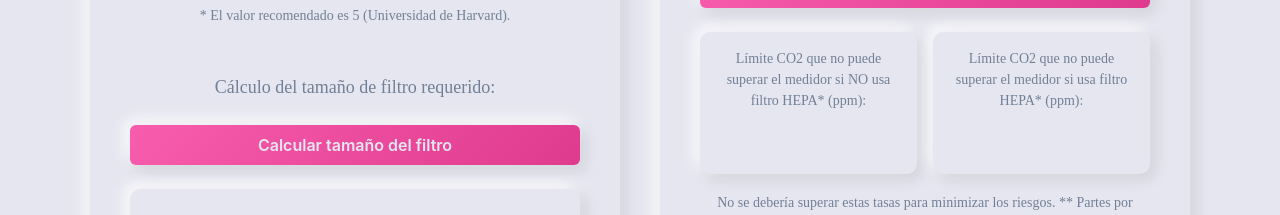
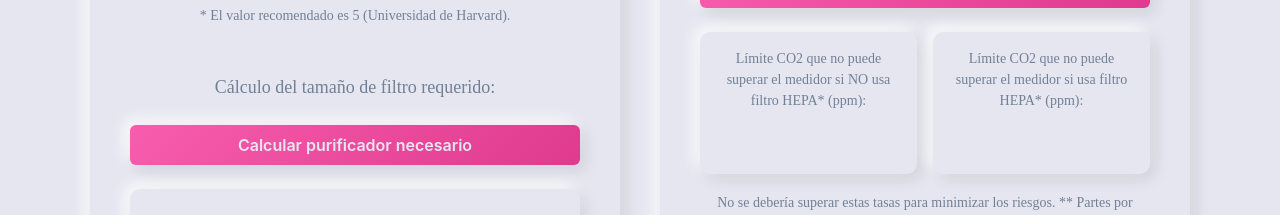
Before and after one commit to teootoledo/co2calculator, a React (Create React App) app: page / in a window 1280 px wide. Shown: the part 892-1107 px from the top of the page. Built offline with nearby package versions, Linux system fonts and the light colour scheme; a web font is replaced by a local one.

Commit message:
Fix issue #6.1 b

```diff
--- a/src/components/calculadora/CalculadoraCADR.js
+++ b/src/components/calculadora/CalculadoraCADR.js
@@ -180,7 +180,7 @@ const CalculadoraCADR = ({ room, setRoom }) => {
               loadingText="Calculando..."
               className="neuBtn2 neuBackground"
             >
-              Calcular tamaño del filtro
+              Calcular purificador necesario
             </Button>
             <div className="neuBtn py-3">
               <div className={`${!room.cadr && "invisible"} `}>
```
